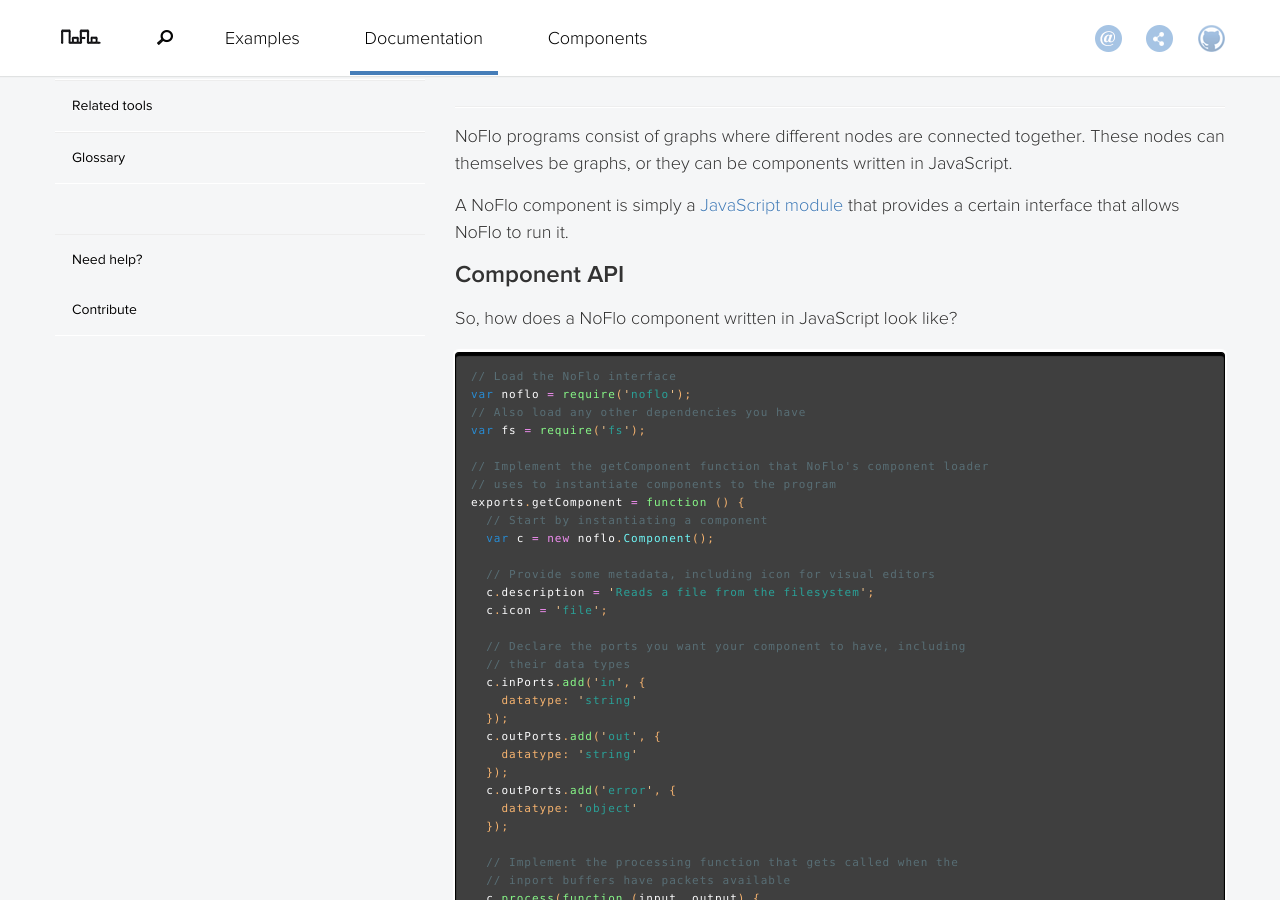
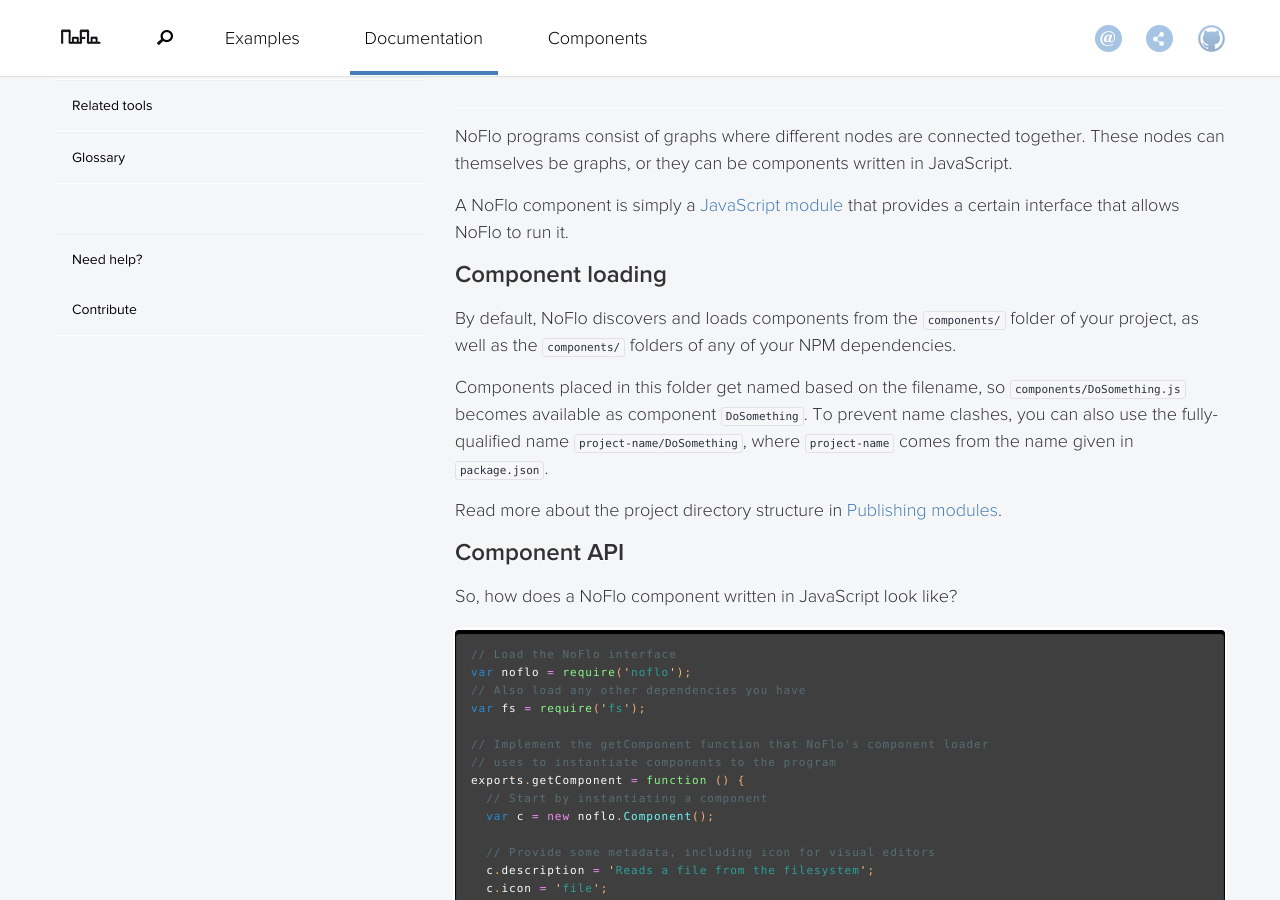
Before and after one commit to noflo/noflo.github.io, a Jekyll site: the page built from documentation/_posts/2017-01-01-components.md, in a window 1280 px wide and 900 px high, scrolled down 577 px. Built offline with Jekyll 4.4.1, drawn with Linux system fonts in a browser that asks for light colours; nearby versions of some CDN libraries.

Commit message:
Document default component location

```diff
--- a/documentation/_posts/2017-01-01-components.md
+++ b/documentation/_posts/2017-01-01-components.md
@@ -15,6 +15,14 @@ layout: documentation
 NoFlo programs consist of graphs where different nodes are connected together. These nodes can themselves be graphs, or they can be components written in JavaScript.
 
 A NoFlo component is simply a [JavaScript module](https://www.sitepoint.com/understanding-module-exports-exports-node-js/) that provides a certain interface that allows NoFlo to run it.
+
+## Component loading
+
+By default, NoFlo discovers and loads components from the `components/` folder of your project, as well as the `components/` folders of any of your NPM dependencies.
+
+Components placed in this folder get named based on the filename, so `components/DoSomething.js` becomes available as component `DoSomething`. To prevent name clashes, you can also use the fully-qualified name `project-name/DoSomething`, where `project-name` comes from the name given in `package.json`.
+
+Read more about the project directory structure in [Publishing modules](/documentation/publishing/#module-structure).
 
 ## Component API
 
```
